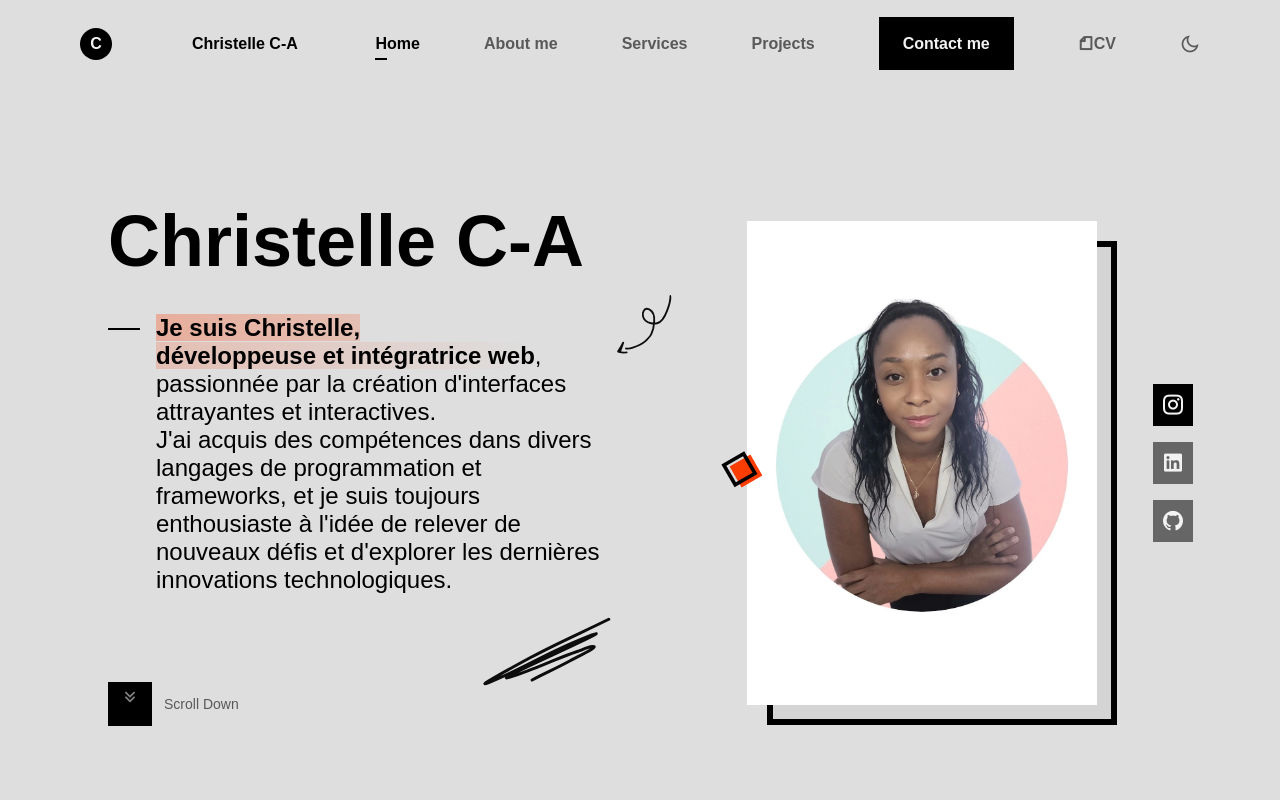
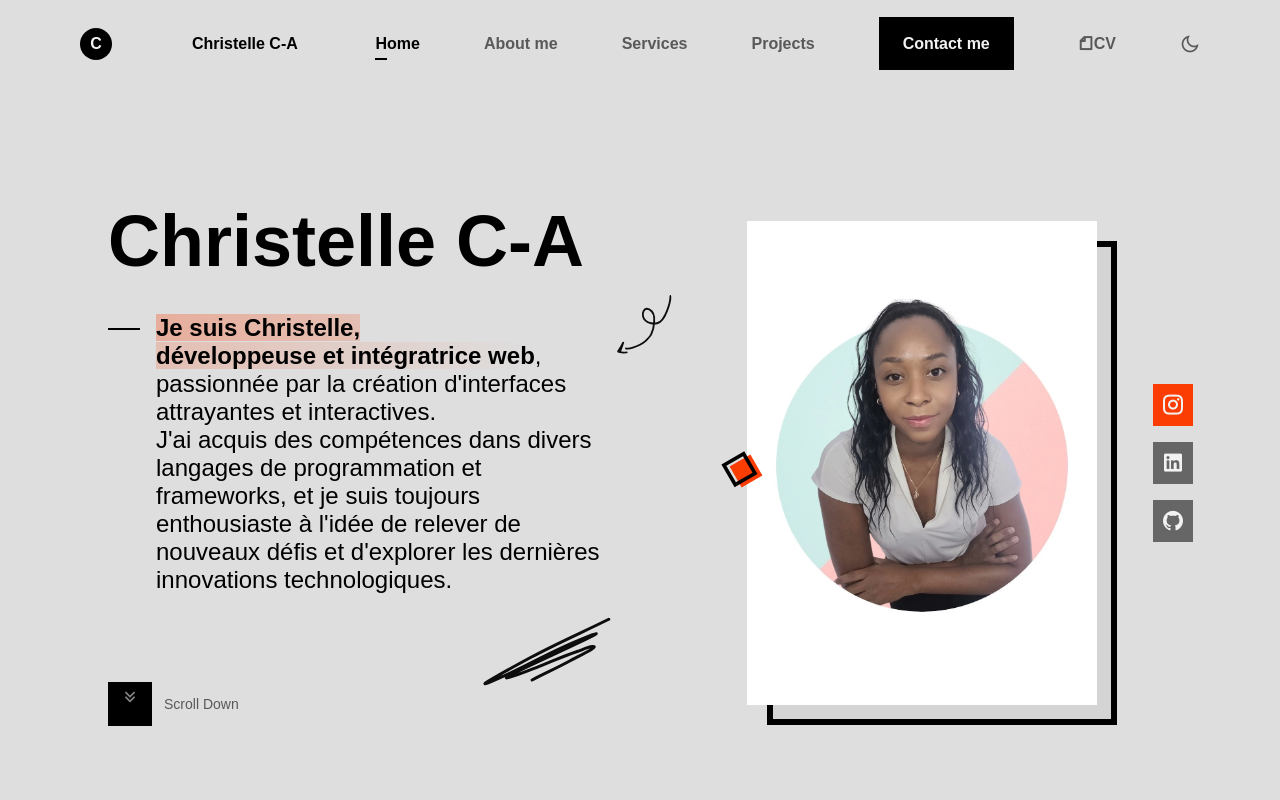
Before and after one commit to Christelleca/portfolio-Christelle, a plain HTML site: page index.html in a window 1280 px wide. In both pictures the pointer is over the link 1173 px from the left and 404 px from the top of the page. Shown: the top 800 px of the page. Drawn offline with nearby package versions, Linux system fonts and the light colour scheme; a web font is replaced by a local one.

Commit message:
modification couleur bouton link et cv

```diff
--- a/assets/css/styles.css
+++ b/assets/css/styles.css
@@ -16,7 +16,7 @@
 
     /*========== Font and typography ==========*/
     /*.5rem = 8px | 1rem = 16px ...*/
-    --body-font: "Bai Jamjuree", sans-serif;
+    --body-font: 'Bai Jamjuree', sans-serif;
     --biggest-font-size: 2.5rem;
     --h1-font-size: 1.75rem;
     --h2-font-size: 1.25rem;
@@ -206,7 +206,7 @@ body.dark-theme {
 
 .section__title-1::after,
 .section__title-2::after {
-    content: "";
+    content: '';
     width: 40px;
     height: 28px;
     background-color: hsla(14, 98%, 50%, 0.2);
@@ -229,7 +229,7 @@ body.dark-theme {
 }
 
 .geometric-box::after {
-    content: "";
+    content: '';
     position: absolute;
     width: 16px;
     height: 16px;
@@ -326,7 +326,7 @@ body.dark-theme {
 
 .nav__name::after,
 .nav__name::before {
-    content: "";
+    content: '';
     width: 40px;
     height: 1px;
     background-color: var(--text-color-light);
@@ -355,7 +355,7 @@ body.dark-theme {
 }
 
 .nav__link::after {
-    content: "";
+    content: '';
     width: 0;
     height: 2px;
     background-color: var(--white-color);
@@ -485,7 +485,7 @@ body.dark-theme {
 }
 
 .home__social-link:hover {
-    background-color: var(--black-color);
+    background-color: var(--first-color);
 }
 
 .home__info {
@@ -665,7 +665,7 @@ body.dark-theme {
 }
 
 .about__description::after {
-    content: "";
+    content: '';
     width: 20px;
     height: 1px;
     background-color: var(--title-color);
@@ -793,7 +793,7 @@ body.dark-theme {
 }
 
 .projects__subtitle::after {
-    content: "";
+    content: '';
     width: 20px;
     height: 1px;
     background-color: var(--text-color);
@@ -1299,7 +1299,7 @@ body.dark-theme {
         padding-left: 3rem;
     }
     .home__description::after {
-        content: " ";
+        content: ' ';
         width: 32px;
         height: 2px;
         background-color: var(--title-color);
```
Also changed, not shown: 1 other file.
